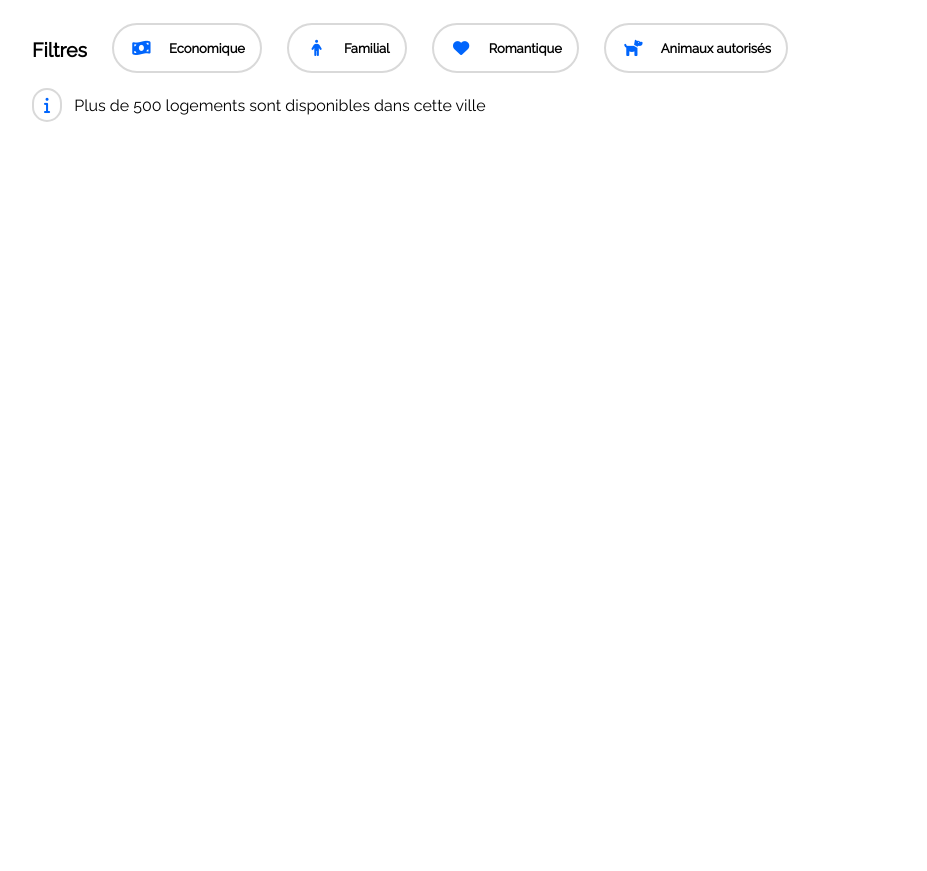
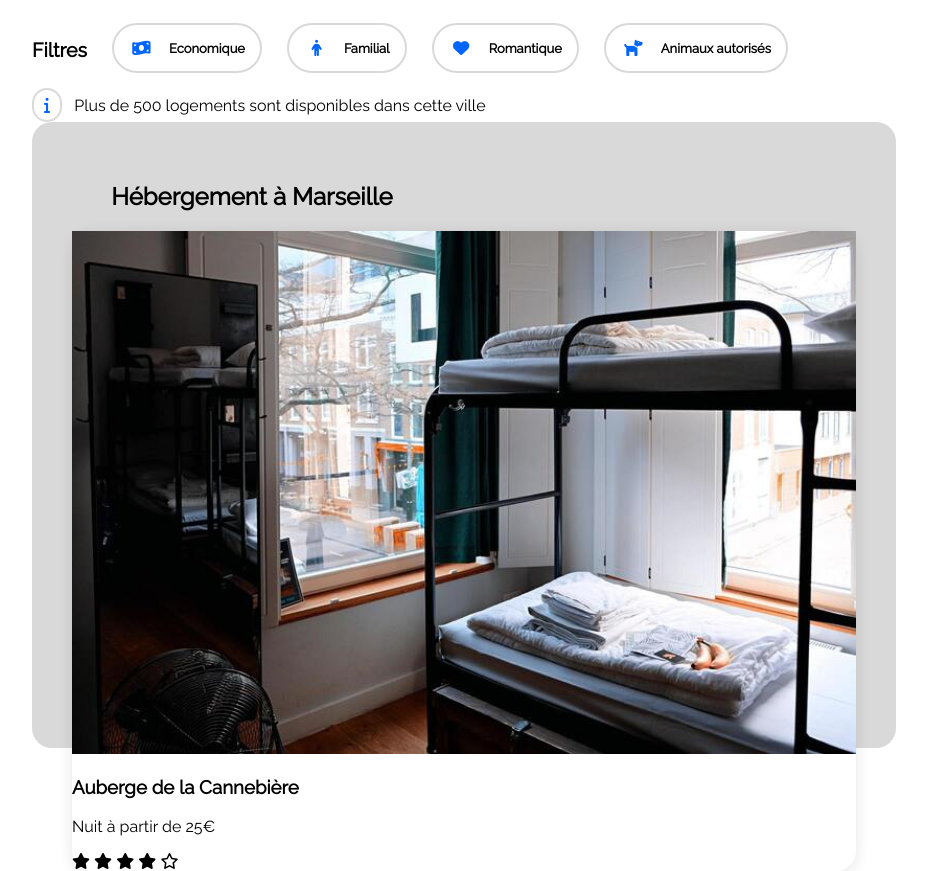
Before and after one commit to jendrf/Projet-2_BOOKI, a plain HTML site: page index.html in a window 1280 px wide. Shown: the part 280-1151 px from the top of the page, without its empty margins (23-950 px from the left). Before the commit the page ends 800 px from the top, so only its background shows below. Drawn offline with Linux system fonts and the light colour scheme.

Commit message:
hébergements

```diff
--- a/index.html
+++ b/index.html
@@ -24,13 +24,17 @@
          </div>
       </nav>
    </header>
+
 <!-- Sous-titre -->
+
    <main>
       <div id="main_top">
          <h1>Trouvez votre hébergement pour des vacances de rêve</h1>
          <p>En plein centre ville ou en pleine nature </p>
       </div>
-<!-- Recherche-->
+
+<!-- Barre de Recherche-->
+
       <form id="research">
          <div id="icon">
             <i class="fa-solid fa-location-dot"></i>
@@ -39,7 +43,9 @@
          <button id="button_research">Rechercher</button>
          <i id="research_button_phone" class="fa-solid fa-magnifying-glass"></i>
       </form>
-<!-- Filtres-->
+
+<!-- Filters-->
+
       <div class="searchFilters">
          <h2 class="searchFiltersTitle">Filtres</h2>
        <div>
@@ -59,10 +65,37 @@
          Animaux autorisés
       </div>
       </div>
+
+<!-- Infos -->
+
       <div class="info">
          <i class="fas fa-info"></i>
          <p>Plus de 500 logements sont disponibles dans cette ville</p>
       </div>
+
+<!-- Hébergements -->
+
+      <section class="section_content" id="hebergement">
+         <div class="section_1_part1">
+            <h2 class="title_section_h2">Hébergement à Marseille</h2>
+               <a href="#">
+                  <div class="hebergement_section1">
+                     <img src="Images Booki/hebergements/4_small/marcus-loke-WQJvWU_HZFo-unsplash.jpg" alt="Auberge de la Cannebière" style="width: 100%;" />
+                     <div class="section_1_text">
+                        <h3>Auberge de la Cannebière</h3>
+                        <p>Nuit à partir de 25€</p>
+                        <div class="star">
+                           <i class="fas fa-star star"></i>
+                           <i class="fas fa-star star"></i>
+                           <i class="fas fa-star star"></i>
+                           <i class="fas fa-star star"></i>
+                           <i class="far fa-star star_grey"></i>
+                        </div>
+                     </div>
+                  </div>
+               </a>
+         </div>
+      </section>
    </main>
 </body>
 </html>
--- a/styles.css
+++ b/styles.css
@@ -50,7 +50,7 @@ nav {
   align-items: end;
   justify-content: center;
 }
-/* Commentaire à faire */
+/* Sous-titre */
 h1 {
   font-size: 22px;
   margin-top: 80px;
@@ -59,7 +59,7 @@ h1 {
 p {
   font-size: 16px;
 }
-
+/* Barre de recherche */
 #research {
   display: flex;
   height: 45px;
@@ -95,6 +95,7 @@ p {
   background-color: #F2F2F2;
 }
 /*Filters*/
+
 .searchFilters {
   display: flex;
   flex-wrap: wrap;
@@ -140,3 +141,29 @@ p {
 .info p{
   display: initial;
 }
+
+/**** Hébergements***/
+
+.section_content {
+  display: flex;
+  width: 100%;
+  height: 626px;
+  justify-content: space-between;
+}
+
+.title_section_h2 {
+  margin-left: 5%;
+}
+
+.section_1_part1 {
+  width: 67%;
+  padding: 40px;
+  border-radius: 20px;
+  background-color: var(--grey);
+}
+
+.hebergement_section1 {
+  box-shadow: 0px 3px 15px rgba(0, 0, 0, 0.1);
+  transition: none;
+  border-radius: 20px;
+}
```
